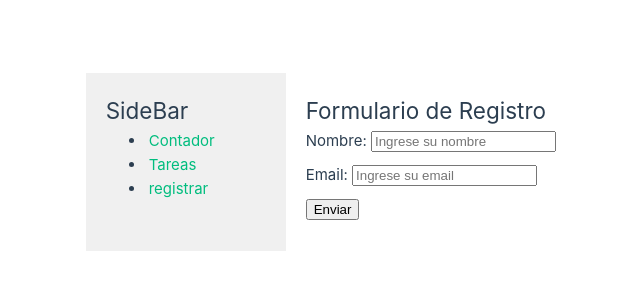
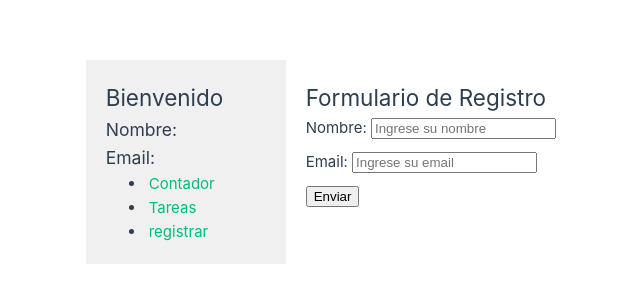
Before and after one commit to amazing79/proyecto-vue, a Vue app: page /registrar in a window 1280 px wide. Shown: the part 238-540 px from the top of the page, without its empty margins (64-704 px from the left). Built offline with nearby package versions, Linux system fonts and the light colour scheme.

Commit message:
Se agrego ejemplo para trabajar con Pinia

```diff
--- a/src/components/SideBar.vue
+++ b/src/components/SideBar.vue
@@ -1,10 +1,26 @@
 <script setup>
+  import { ref, watch } from 'vue';
+  import { useRegistrarStore } from '@/modules/registro/stores/registrarStore';
+
+  const registrarStore = useRegistrarStore();
+  const nombre = ref(registrarStore.nombre.value);
+  const email = ref(registrarStore.email.value);
+
+  watch(() => registrarStore.nombre, (newValue) => {
+    nombre.value = newValue;
+  });
+
+  watch(() => registrarStore.email, (newValue) => {
+    email.value = newValue;
+  });
 
 </script>
 
 <template>
   <div class="sidebar">
-    <h2>SideBar</h2>
+    <h2>Bienvenido</h2>
+    <h3>Nombre: {{ nombre }}</h3>
+    <h3>Email: {{ email }}</h3>
     <ul>
       <li>
         <router-link to="/contador">
--- /dev/null
+++ b/src/modules/registro/stores/registrarStore.js
@@ -0,0 +1,13 @@
+import { ref } from 'vue'
+import { defineStore } from 'pinia'
+//por convencion, se usa la palabra use para definir la store
+export const useRegistrarStore = defineStore('registrar', () => {
+  const nombre = ref('');
+  const email = ref('');
+  const guardarRegistro = (nombreForm, emailForm) => {
+    nombre.value = nombreForm;
+    email.value = emailForm;
+  }
+
+  return { nombre, email, guardarRegistro }
+})
--- a/src/modules/registro/views/RegistrarView.vue
+++ b/src/modules/registro/views/RegistrarView.vue
@@ -1,8 +1,16 @@
 <script setup>
+    import { ref } from 'vue';
     import { Form, Field, ErrorMessage } from 'vee-validate';
     import { schema } from '../schemas/validationSchema';
+    import { useRegistrarStore} from '../stores/registrarStore'
+
+    const nombre = ref('');
+    const email = ref('');
+
+    const registrarStore = useRegistrarStore();
 
     const onSubmit = () => {
+        registrarStore.guardarRegistro(nombre.value, email.value)
         console.log('Se envio correctamente');
     }
 </script>
@@ -13,12 +21,12 @@
         <Form :validation-schema="schema" @submit="onSubmit">
             <div class="form">
                 <label for="nombre">Nombre: </label>
-                <Field type="text" placeholder="Ingrese su nombre" name="nombre" id="nombre"/>
+                <Field type="text" placeholder="Ingrese su nombre" name="nombre" id="nombre" v-model="nombre"/>
                 <ErrorMessage name="nombre">Debe ingresar un nombre</ErrorMessage>
             </div>
             <div class="form">
                 <label for="email">Email: </label>
-                <Field type="email" placeholder="Ingrese su email" name="email" id="email" />
+                <Field type="email" placeholder="Ingrese su email" name="email" id="email"  v-model="email"/>
                 <ErrorMessage name="email">Debe ingresar un email</ErrorMessage>
             </div>
             <div class="form">
```
